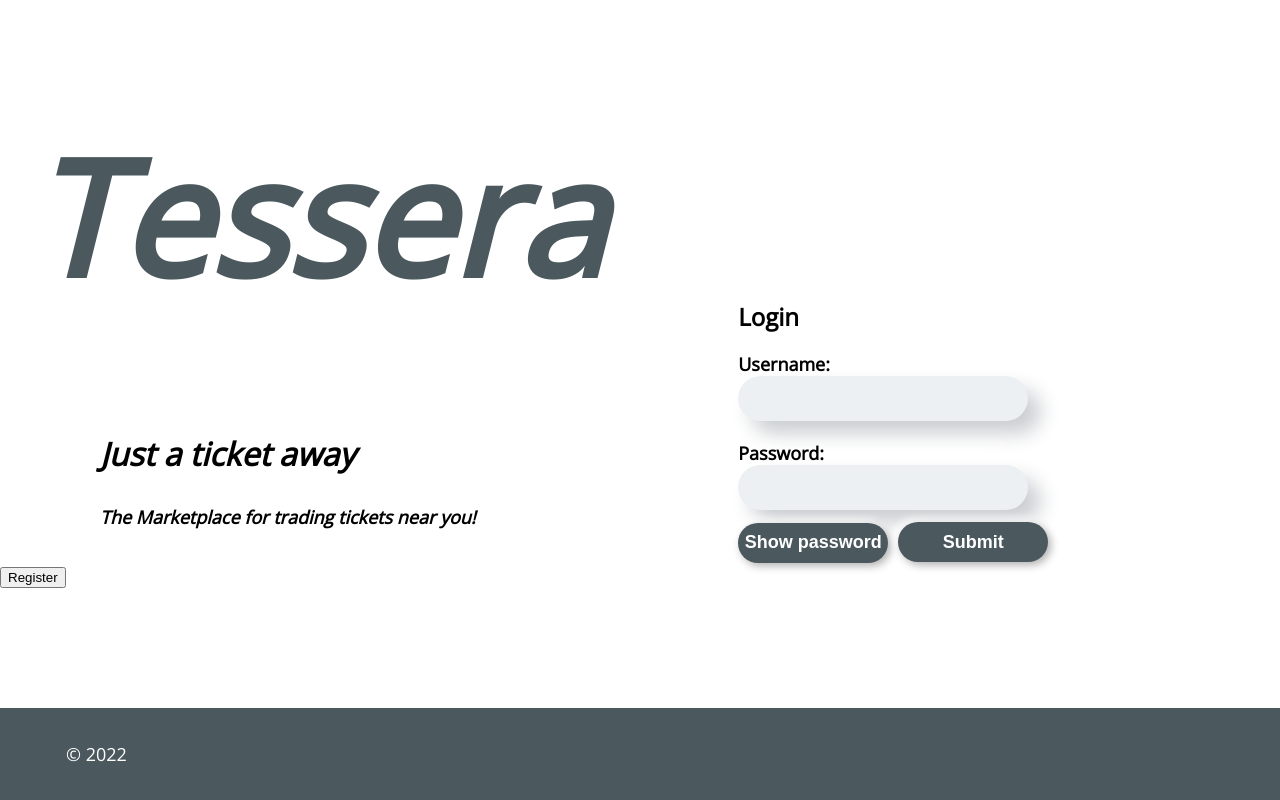
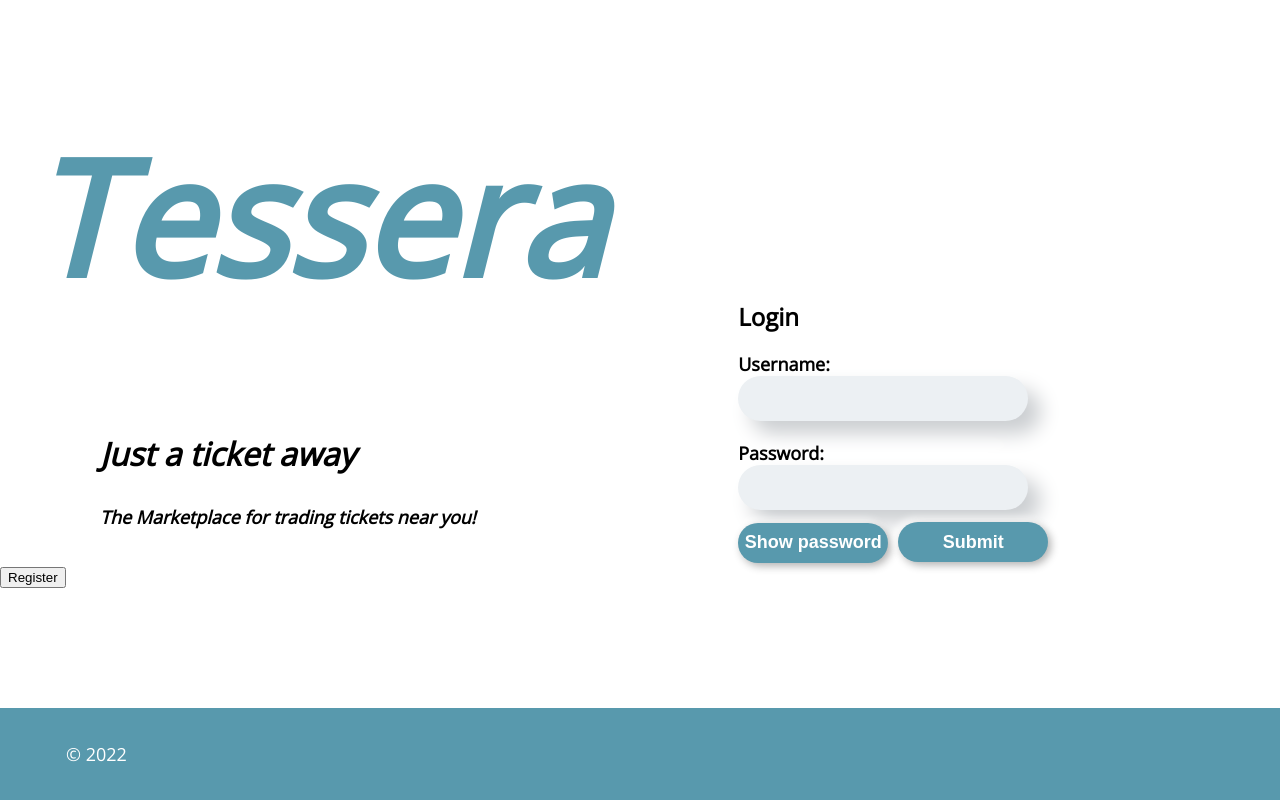
Before and after one commit to Alexanderbrandhaug/tesseraWebapp, a React (Create React App) app in the folder frontend/tessera-webapp/: page /feed in a window 1280 px wide. Built offline with nearby package versions, Linux system fonts and the light colour scheme; no server answers; a web font is replaced by a local one.

Commit message:
edited colours feed

```diff
--- a/frontend/tessera-webapp/src/index.css
+++ b/frontend/tessera-webapp/src/index.css
@@ -16,7 +16,8 @@ code {
 /* Main colors */
 
 :root {
-  --main-bg-color: #4b595e;
+  --main-bg-color: #5899ad;
+  --colour--two: #d3e0e4;
 }
 
 
@@ -49,7 +50,7 @@ code {
   flex-direction: column;
   overflow-y: auto;
   height: 550px;
-  color: rgb(17, 17, 17);
+  color: rgb(0, 0, 0);
   width: 500px;
   margin-left: 50px;
   margin-right: 50px;
@@ -75,7 +76,7 @@ code {
   width: 350px;
   height: 100%;
   overflow: hidden;
-  background-color: #b1b1b1;
+  background-color: var(--colour--two);
   border-style: initial;
   border-radius: 10px;
   margin: 20px;
@@ -83,7 +84,7 @@ code {
 }
 
 .postComponent {
-  background-color: #b1b1b1;
+  background-color: var(--colour--two);
   border-style: initial;
   border-radius: 10px;
   margin: 5px;
```
